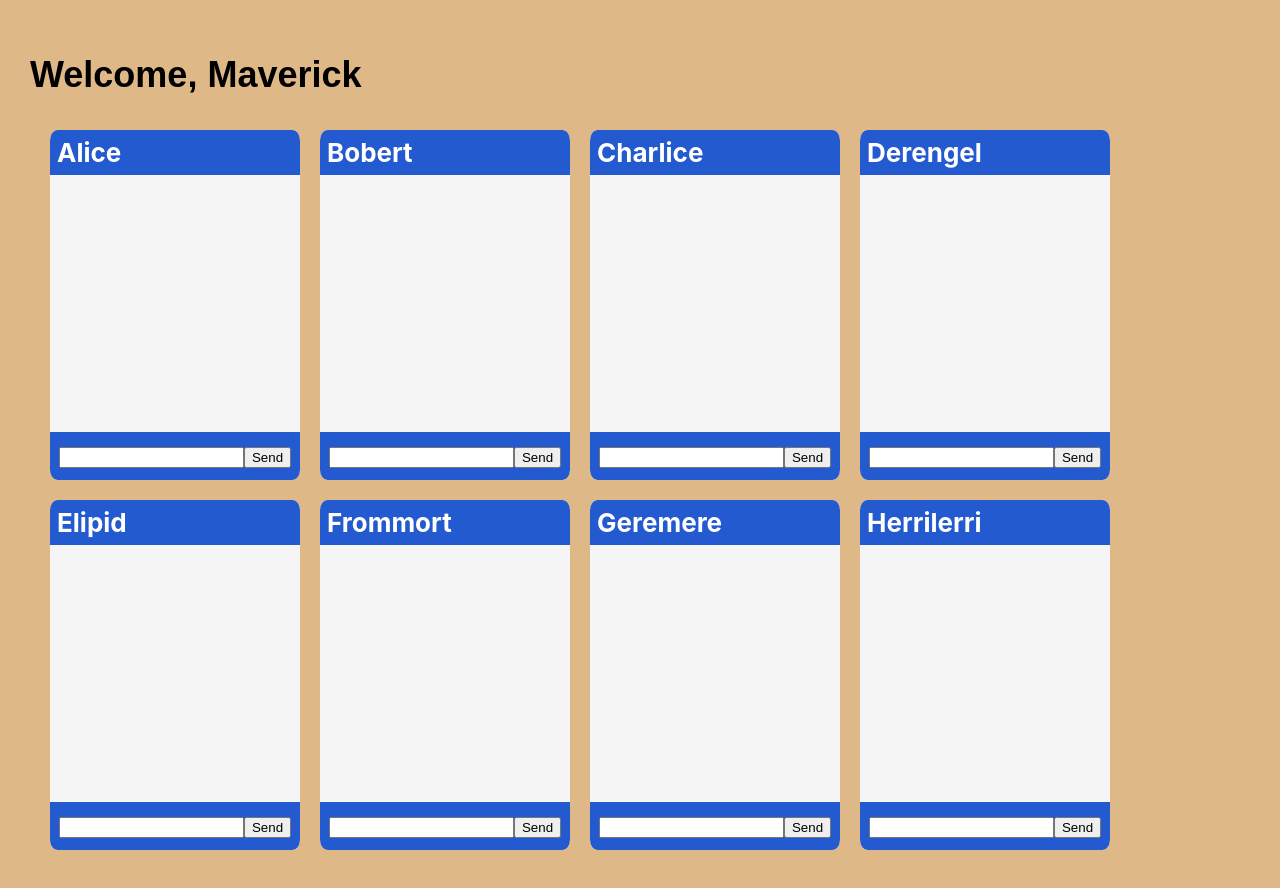
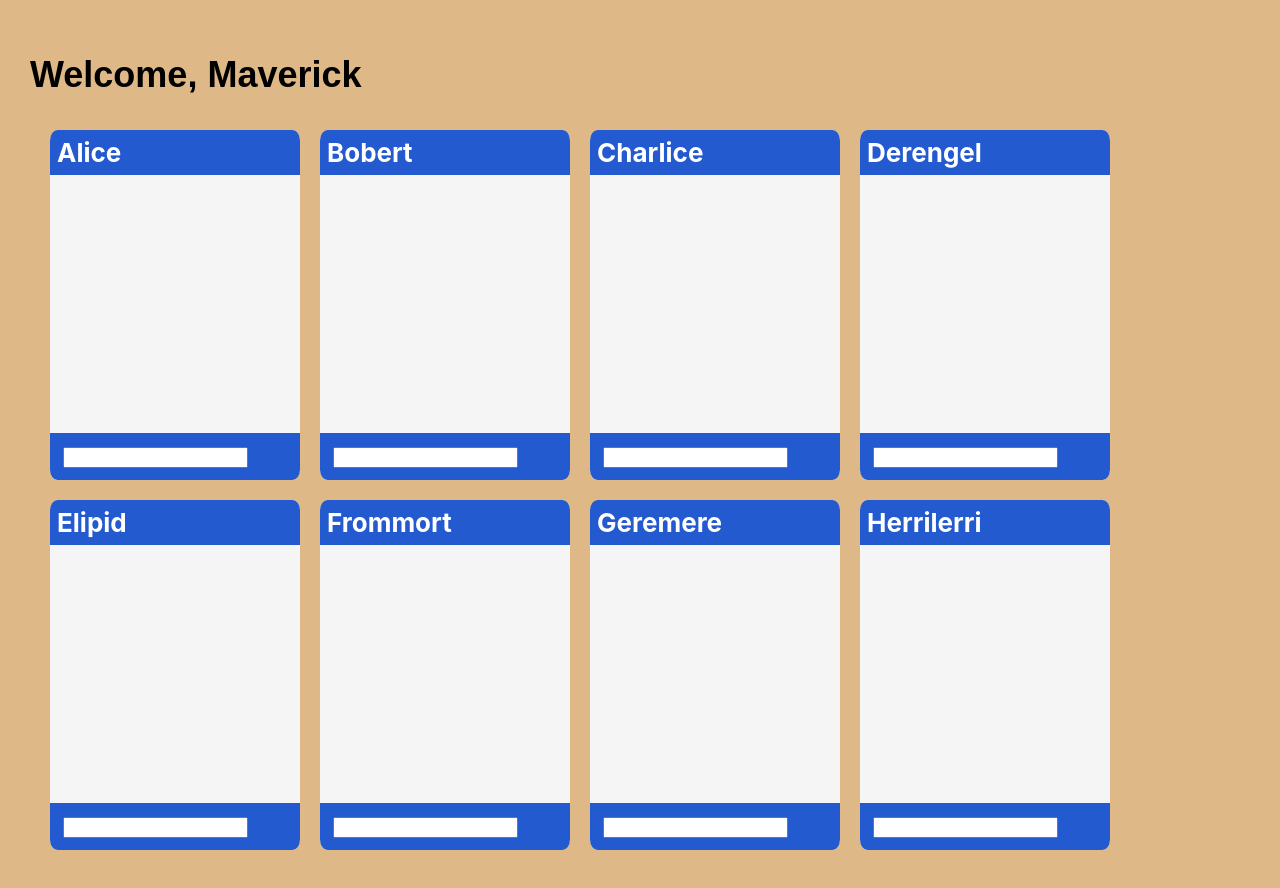
Before and after one commit to maverickchen/chatroom, a React (Create React App) app in the folder client-chat/: page / in a window 1280 px wide. Shown: the top 888 px of the page. Built offline with nearby package versions, Linux system fonts and the light colour scheme.

Commit message:
replace send button with enter key press

```diff
--- a/client-chat/src/Chatbox.css
+++ b/client-chat/src/Chatbox.css
@@ -7,7 +7,7 @@
   margin: 10px;
   display: flex;
   flex-direction: column;
-  justify-content: space-evenly;
+  justify-content: space-around;
   border-radius: 3%;
   overflow: hidden;
 }
@@ -48,7 +48,7 @@
 }
 
 .Chatbubble-area {
-  flex: 50 0;
+  flex: 30 0;
   flex-wrap: nowrap;
   display: flex;
   flex-direction: column;
@@ -70,13 +70,6 @@
 
 .Chatbox-input {
   flex: 1 0;
-  border-top: 2px solid #245acf;
   background-color: #245acf;
-  border-top-left-radius: 5px;
-  border-top-right-radius: 5px;
   padding: 5%;
-  display: flex;
-  flex-direction: row;
-  flex-wrap: nowrap;
-  align-self: center;
 }
--- a/client-chat/src/Chatbox.js
+++ b/client-chat/src/Chatbox.js
@@ -8,12 +8,12 @@ class Chatbox extends Component {
   constructor(props) {
     super(props);
     this.state = {
-      recipient: props['recipient'],
-      messages: []
+      recipient: props.recipient,
+      messages: props.messages ? props.messages : []
     };
   }
 
-  onSubmitNewMessage = (message) => {
+  submitNewMessage = (message) => {
     this.setState((prevState) => ({
       messages: [...prevState.messages, message]
     }));
@@ -24,7 +24,7 @@ class Chatbox extends Component {
       <div className='Chatbox-main'>
         <ChatBoxHeader header={this.state.recipient} />
         <ChatBubbleArea messages={this.state.messages} />
-        <ChatBoxInput onClick={this.onSubmitNewMessage}/>
+        <ChatBoxInput submit={this.submitNewMessage}/>
       </div>
     );
   }
--- a/client-chat/src/ChatboxHeader.js
+++ b/client-chat/src/ChatboxHeader.js
@@ -1,6 +1,8 @@
 import React from 'react';
 import './Chatbox.css';
 
+
+// TODO: Add Exit Button with callback
 function ChatBoxHeader(props) {
   return (
     <div>
--- a/client-chat/src/ChatboxInput.js
+++ b/client-chat/src/ChatboxInput.js
@@ -4,15 +4,15 @@ import './Chatbox.css';
 class ChatboxInput extends Component {
   constructor(props) {
     super(props);
-    this.onClick = props.onClick;
+    this.submit = props.submit;
     this.state = {
       inputValue: ''
     };
   }
 
-  updateInputValue(evt) {
+  updateInputValue(event) {
     this.setState({
-      inputValue: evt.target.value
+      inputValue: event.target.value
     })
   }
 
@@ -22,13 +22,20 @@ class ChatboxInput extends Component {
     })
   }
 
+  handleSubmit(event) {
+    if (event.key === 'Enter') {
+      this.submit(this.state.inputValue);
+      this.clearInput()
+    }
+  }
+
   render() {
     return (
       <div className='Chatbox-input'>
-        <input value={this.state.inputValue} onChange={evt => this.updateInputValue(evt)}/>
-        <button onClick={() => {this.onClick(this.state.inputValue); this.clearInput()}}>
-          Send
-        </button>
+        <input value={this.state.inputValue}
+              onChange={event => this.updateInputValue(event)}
+              onKeyPress={event => this.handleSubmit(event)}
+        />
       </div>
     );
   }
```
